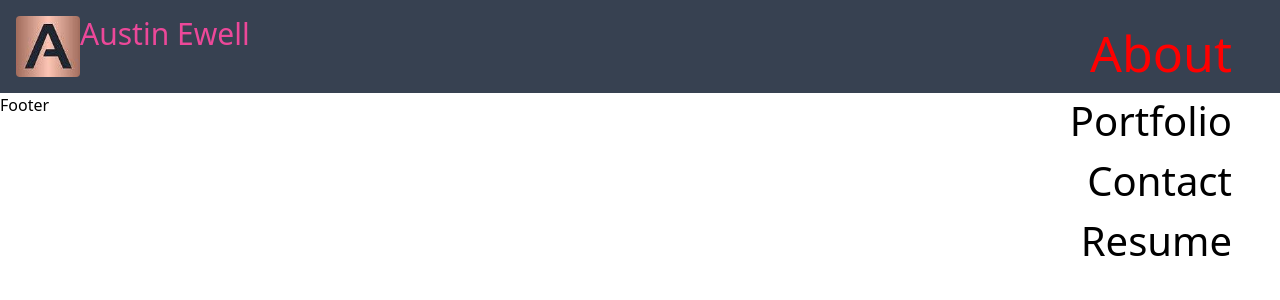
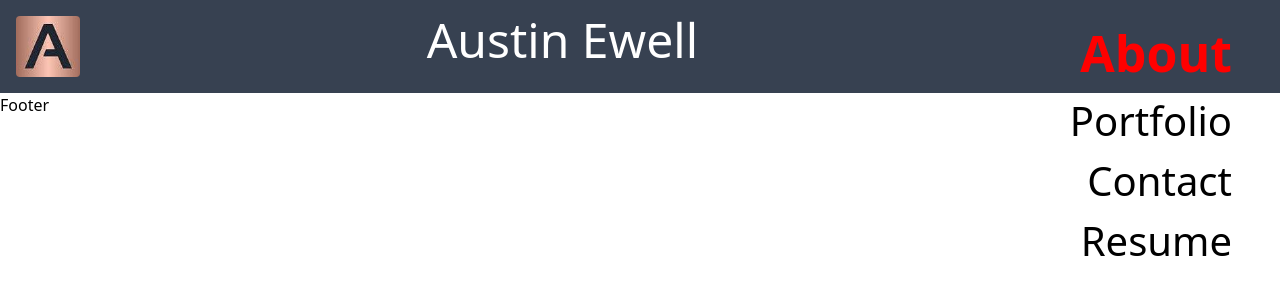
Before and after one commit to austinxewell/reactPortfolio, a React (Create React App) app in the folder react-portfolio/: page / in a window 1280 px wide. Shown: the top 300 px of the page. Built offline with nearby package versions, Linux system fonts and the light colour scheme.

Commit message:
minor css changes to nav links and nav header

```diff
--- a/react-portfolio/src/components/Nav/index.js
+++ b/react-portfolio/src/components/Nav/index.js
@@ -1,6 +1,5 @@
 import React from 'react'
 import { NavLink } from 'react-router-dom'
-import styles from './nav.css'
 
 // Imported Files
 import miniLogo from "../../assets/logos/miniLogo.JPG"
@@ -9,34 +8,39 @@ const Nav = () => {
     const navLinkStylesAbout = ({ isActive }) => {
         return {
             color: isActive ? 'red' : 'black',
-            fontSize: isActive ? '50px' : '40px'
+            fontSize: isActive ? '50px' : '40px',
+            fontWeight: isActive ? 'bold' : 'normal'
         }
     }
     const navLinkStylesPortfolio = ({ isActive }) => {
         return {
             color: isActive ? 'blue' : 'black',
-            fontSize: isActive ? '50px' : '40px'
+            fontSize: isActive ? '50px' : '40px',
+            fontWeight: isActive ? 'bold' : 'normal'
         }
     }
     const navLinkStylesContact = ({ isActive }) => {
         return {
             color: isActive ? 'yellow' : 'black',
-            fontSize: isActive ? '50px' : '40px'
+            fontSize: isActive ? '50px' : '40px',
+            fontWeight: isActive ? 'bold' : 'normal'
         }
     }
     const navLinkStylesResume = ({ isActive }) => {
         return {
             color: isActive ? 'green' : 'black',
-            fontSize: isActive ? '50px' : '40px'
+            fontSize: isActive ? '50px' : '40px',
+            fontWeight: isActive ? 'bold' : 'normal'
         }
     }
 
-
     return(
         <div className='bg-gray-700 py-4 flex'>
-            <img src={miniLogo} className="rounded w-16 ml-4"></img>
-            <p className='text-3xl text-pink-500'>Austin Ewell</p>
-            <ul className='absolute right-12 text-right'>
+            <div className='w-1/12'>
+                <img src={miniLogo} className="rounded w-16 ml-4"></img>
+            </div>
+            <p className='text-5xl text-white mx-auto w-5/12'>Austin Ewell</p>
+            <ul className='absolute right-12 text-right w-4/12'>
                 <li>
                     <NavLink end to="/" style={navLinkStylesAbout}>About</NavLink>
                 </li>
--- a/react-portfolio/src/components/Nav/nav.css
+++ /dev/null
@@ -1,7 +0,0 @@
-.nav-link {
-    color: white;
-}
-
-nav a .active {
-    color: red;
-}
```
